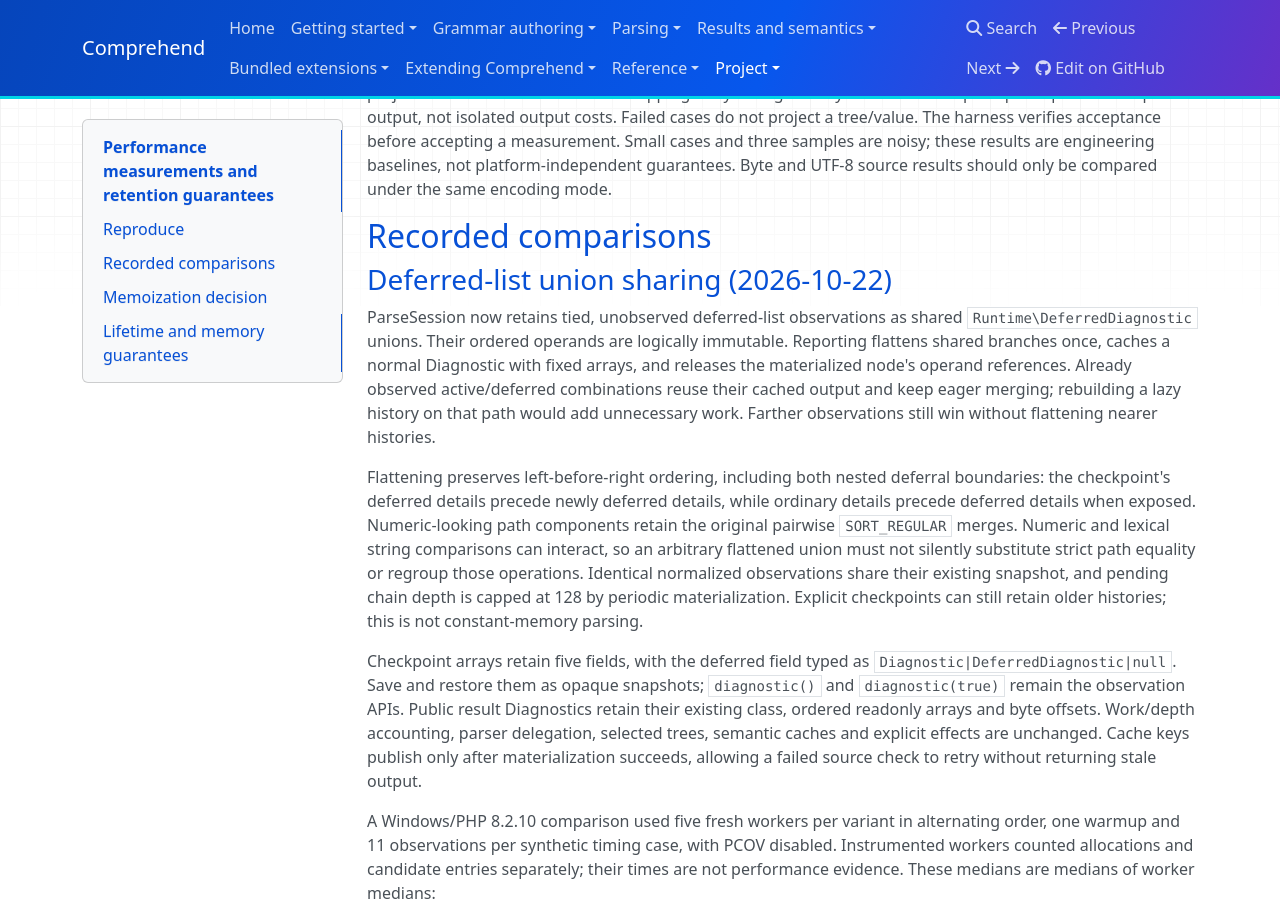
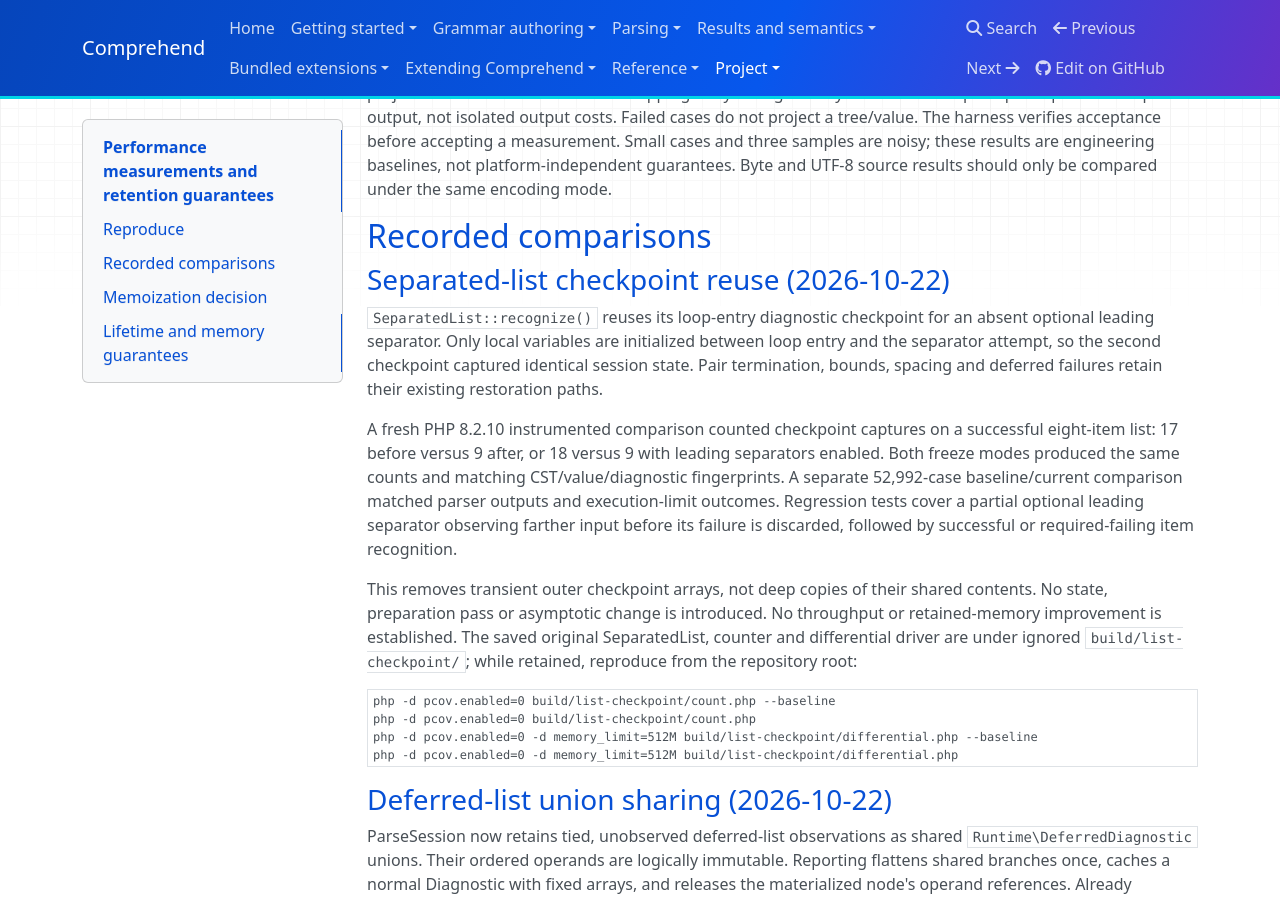
Before and after one commit to vanderlee/Comprehend, an MkDocs documentation site: the page built from docs/performance.md, in a window 1280 px wide and 900 px high, scrolled down 773 px. Built offline with MkDocs 1.6.1, drawn with Linux system fonts in a browser that asks for light colours; nearby versions of some CDN libraries.

Commit message:
Reused the loop-entry checkpoint in SeparatedList.php, removing the duplicate capture.

````diff
--- a/docs/performance.md
+++ b/docs/performance.md
@@ -40,6 +40,35 @@ results are engineering baselines, not platform-independent guarantees. Byte
 and UTF-8 source results should only be compared under the same encoding mode.
 
 ## Recorded comparisons
+
+### Separated-list checkpoint reuse (2026-10-22)
+
+`SeparatedList::recognize()` reuses its loop-entry diagnostic checkpoint for an
+absent optional leading separator. Only local variables are initialized between
+loop entry and the separator attempt, so the second checkpoint captured identical
+session state. Pair termination, bounds, spacing and deferred failures retain
+their existing restoration paths.
+
+A fresh PHP 8.2.10 instrumented comparison counted checkpoint captures on a
+successful eight-item list: 17 before versus 9 after, or 18 versus 9 with leading
+separators enabled. Both freeze modes produced the same counts and matching
+CST/value/diagnostic fingerprints. A separate 52,992-case baseline/current
+comparison matched parser outputs and execution-limit outcomes. Regression tests
+cover a partial optional leading separator observing farther input before its
+failure is discarded, followed by successful or required-failing item recognition.
+
+This removes transient outer checkpoint arrays, not deep copies of their shared
+contents. No state, preparation pass or asymptotic change is introduced. No
+throughput or retained-memory improvement is established. The saved original
+SeparatedList, counter and differential driver are under ignored
+`build/list-checkpoint/`; while retained, reproduce from the repository root:
+
+```powershell
+php -d pcov.enabled=0 build/list-checkpoint/count.php --baseline
+php -d pcov.enabled=0 build/list-checkpoint/count.php
+php -d pcov.enabled=0 -d memory_limit=512M build/list-checkpoint/differential.php --baseline
+php -d pcov.enabled=0 -d memory_limit=512M build/list-checkpoint/differential.php
+```
 
 ### Deferred-list union sharing (2026-10-22)
 
````
Also changed, not shown: 2 other files.
